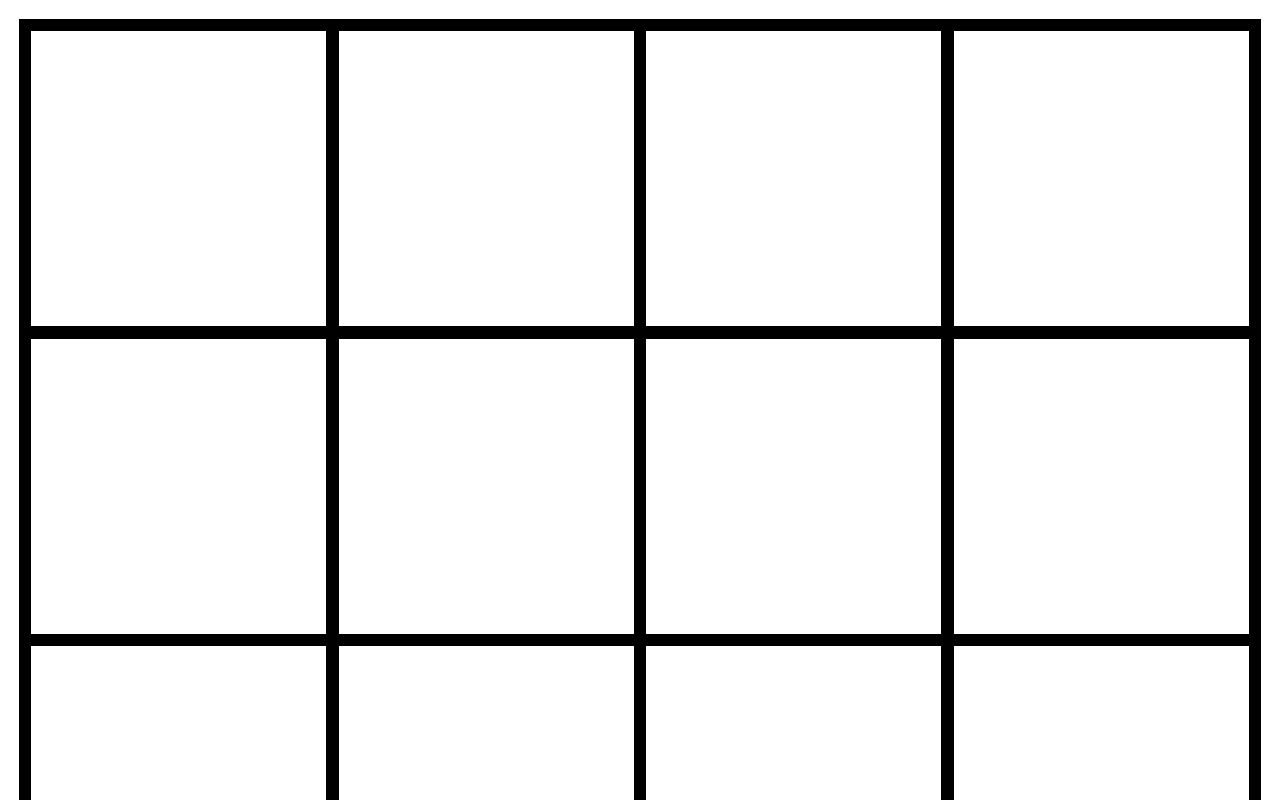
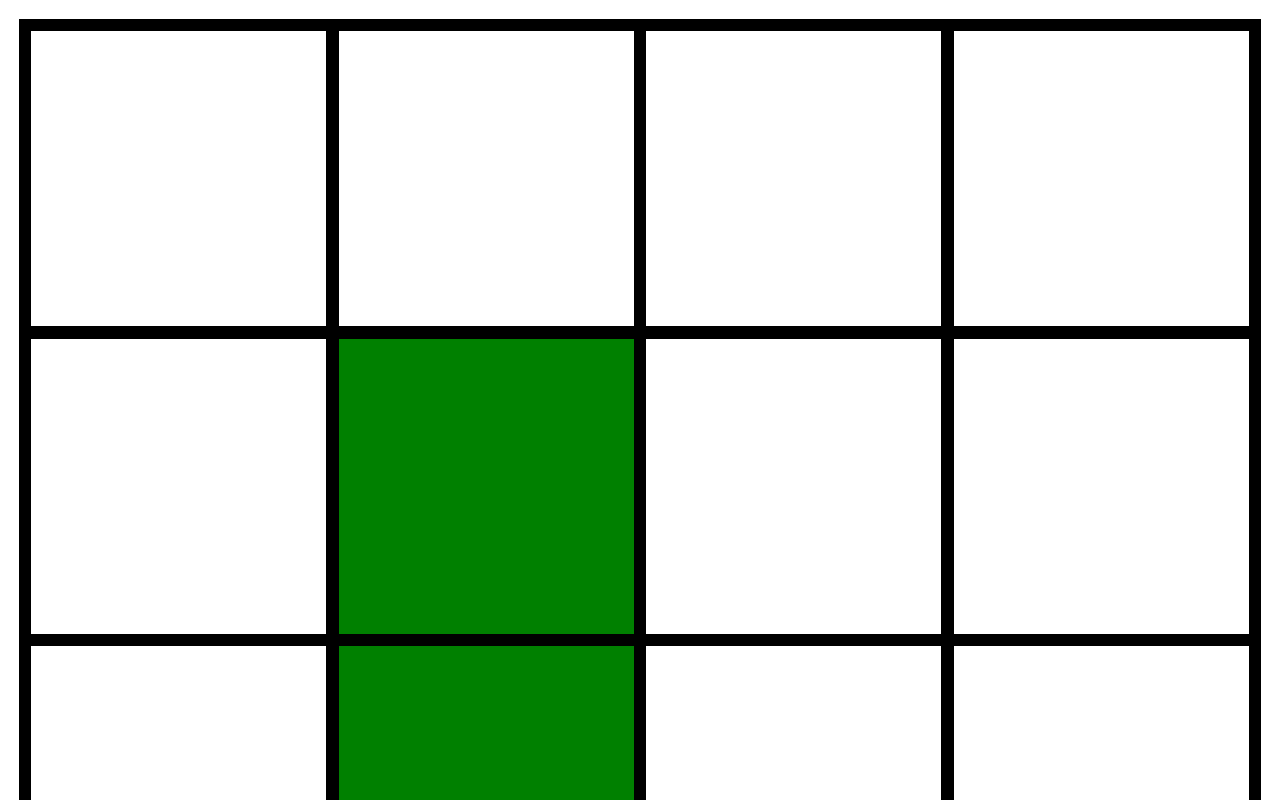
Before and after one commit to skylon07/CS-260-partner, a React (Create React App) app in the folder l-game-react/: page / in a window 1280 px wide. Shown: the top 800 px of the page. Built offline with nearby package versions, Linux system fonts and the light colour scheme.

Commit message:
Implement PlayerPiece, add demo code for movement

```diff
--- a/l-game-react/src/App.js
+++ b/l-game-react/src/App.js
@@ -13,12 +13,15 @@ export default function App() {
 
     const initPlayerPiecePositions = {
         bluePlayerPiecePosition: new PlayerPosition(1, 1, Position.DIR_DOWN, Position.DIR_REL_LEFT),
-        redPlayerPiecePosition: new PlayerPosition(3, 2, Position.DIR_UP, Position.DIR_REL_LEFT)
+        // redPlayerPiecePosition: new PlayerPosition(3, 2, Position.DIR_UP, Position.DIR_REL_LEFT)
+        redPlayerPiecePosition: new PlayerPosition(-99, -99, Position.DIR_UP, Position.DIR_REL_LEFT)
     }
     const [playerPiecePositions, setActivePlayerPiecePosition] = usePlayerPiecePositions(initPlayerPiecePositions, playerMoveMode)
 
-    const [tokenPiece1Position, setTokenPiece1Position] = useState(new Position(0, 0))
-    const [tokenPiece2Position, setTokenPiece2Position] = useState(new Position(3, 3))
+    // const [tokenPiece1Position, setTokenPiece1Position] = useState(new Position(0, 0))
+    // const [tokenPiece2Position, setTokenPiece2Position] = useState(new Position(3, 3))
+    const [tokenPiece1Position, setTokenPiece1Position] = useState(new Position(-99, -99))
+    const [tokenPiece2Position, setTokenPiece2Position] = useState(new Position(-99, -99))
 
     const piecePositions = {
         ...playerPiecePositions,
@@ -42,11 +45,16 @@ export default function App() {
         cyclePlayerMoveMode()
     }
 
+    // DEBUG: basic moving functionality for demonstration purposes
+    const temp_movePlayer = (newPosition) => {
+        setActivePlayerPiecePosition(newPosition)
+    }
+
     return <div className="App">
         <Board
             playerMoveMode={playerMoveMode}
             piecePositions={piecePositions}
-            onPlayerMove={movePlayer}
+            onPlayerMove={temp_movePlayer}
             onTokenMove={moveToken}
         />
     </div>
--- a/l-game-react/src/PlayerPiece.css
+++ b/l-game-react/src/PlayerPiece.css
@@ -0,0 +1,13 @@
+:root {
+    --PlayerPiece-size: calc(100vw - 2*var(--Board-total-padding));
+    --PlayerPiece-indent: calc(var(--Board-total-padding));
+}
+
+.PlayerPiece {
+    position: absolute;
+    top: var(--PlayerPiece-indent);
+    left: var(--PlayerPiece-indent);
+    width: var(--PlayerPiece-size);
+    height: var(--PlayerPiece-size);
+    z-index: -1;
+}
--- a/l-game-react/src/PlayerPiece.js
+++ b/l-game-react/src/PlayerPiece.js
@@ -1,3 +1,4 @@
+import { useEffect, useRef, useState } from "react"
 import { PlayerPosition } from "./gamestate"
 
 import './PlayerPiece.css'
@@ -7,7 +8,36 @@ export default function PlayerPiece({position}) {
         throw new TypeError("PlayerPiece must be given a position: PlayerPosition prop")
     }
 
-    return <div className="PlayerPiece">
+    const pieceRef = useRef()
 
+    const [squareSize, setSquareSize] = useState(null)
+    useEffect(() => {
+        const pieceElem = pieceRef.current
+        setSquareSize(pieceElem.offsetWidth / 4)
+    }, [])
+
+    const pieceSquares = position.toPositionPath().map((pathPosition) => {
+        if (squareSize === null) {
+            return null
+        }
+
+        const offsetY = pathPosition.rowIdx * squareSize
+        const offsetX = pathPosition.colIdx * squareSize
+
+        // DEBUG: experimental style for demonstration purposes
+        const style = {
+            position: "absolute",
+            top: `${offsetY}px`,
+            left: `${offsetX}px`,
+            width: `${squareSize}px`,
+            height: `${squareSize}px`,
+            backgroundColor: "green",
+        }
+        // TODO: add a PlayerPiece-Square CSS class
+        return <div key={[offsetX, offsetY]} style={style}></div>
+    })
+
+    return <div ref={pieceRef} className="PlayerPiece">
+        {pieceSquares}
     </div>
 }
```
